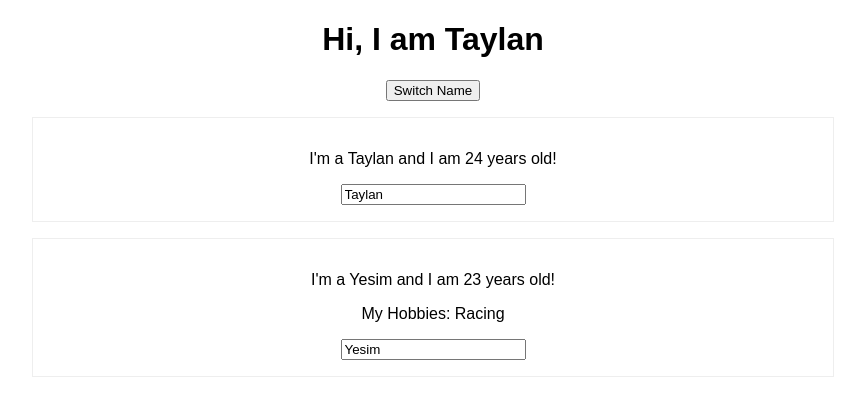
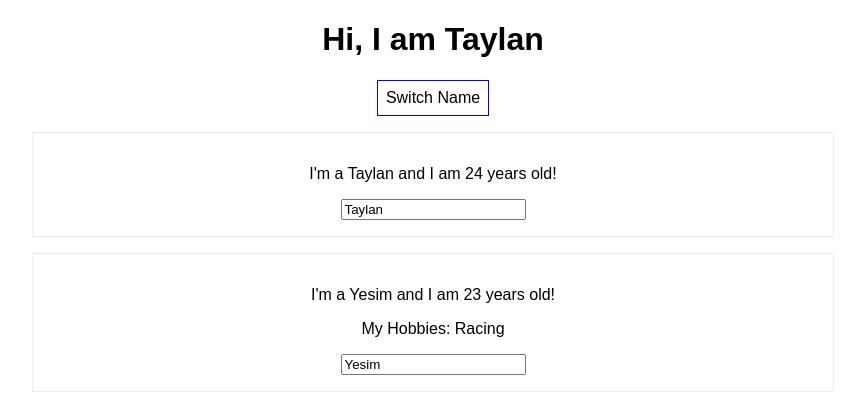
Before and after one commit to KurtTaylan/react-the-complete-guide-incl-redux, a React (Create React App) app in the folder react-complete-guide/: page / in a window 1280 px wide. Shown: the top 416 px of the page, without its empty margins (207-1072 px from the left). Built offline with nearby package versions, Linux system fonts and the light colour scheme.

Commit message:
Adding inline style to components

```diff
--- a/react-complete-guide/src/App.js
+++ b/react-complete-guide/src/App.js
@@ -11,10 +11,21 @@ class App extends Component {
     };
 
     render() {
+        const style = {
+            backgroundColor: 'white',
+            font: 'inherit',
+            border: '1px solid blue',
+            padding: '8px',
+            cursor: 'pointer'
+        };
+
+
         return (
             <div className="App">
                 <h1>Hi, I am Taylan</h1>
-                <button onClick={() => this.switchNameHandler('Inefficient, Taylan button click')}>Switch Name</button>
+                <button style={style} onClick={() => this.switchNameHandler('Inefficient, Taylan button click')}>Switch
+                    Name
+                </button>
 
                 <Person
                     name={this.state.persons[0].name}
```
